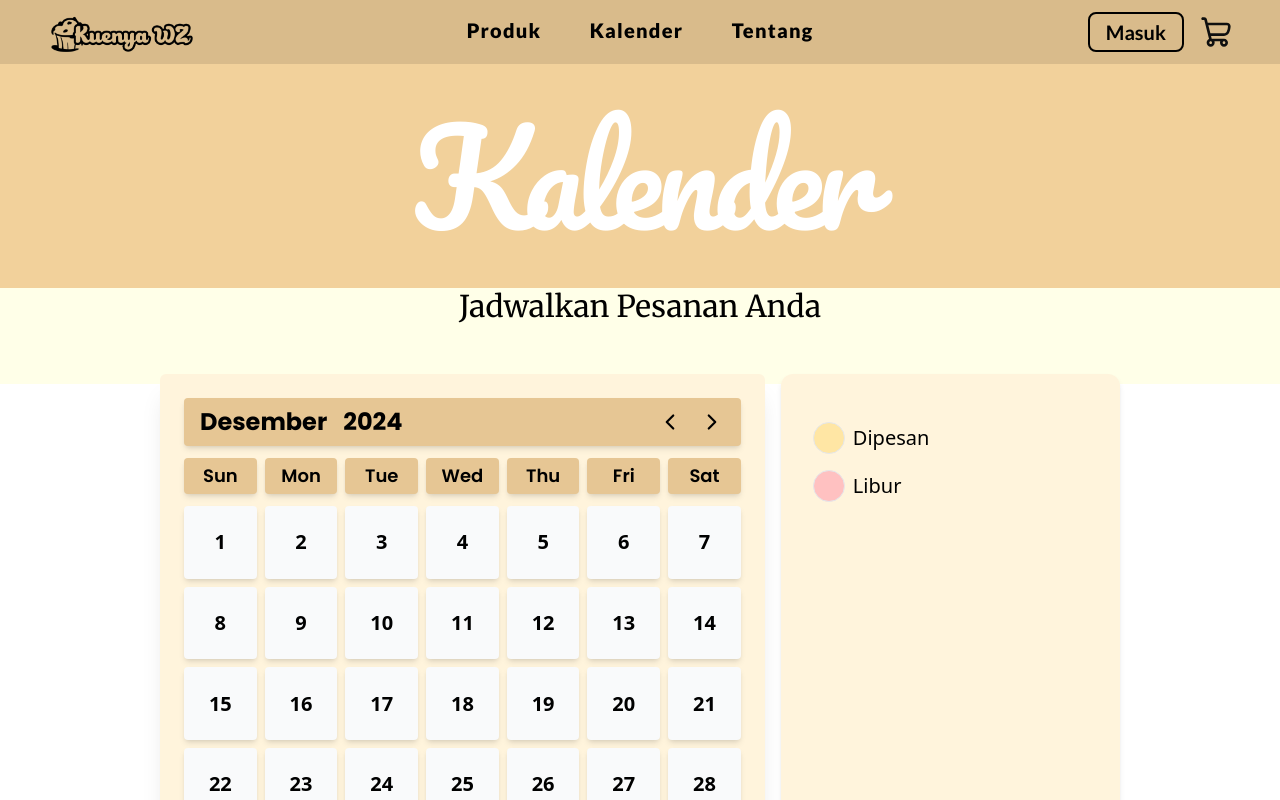
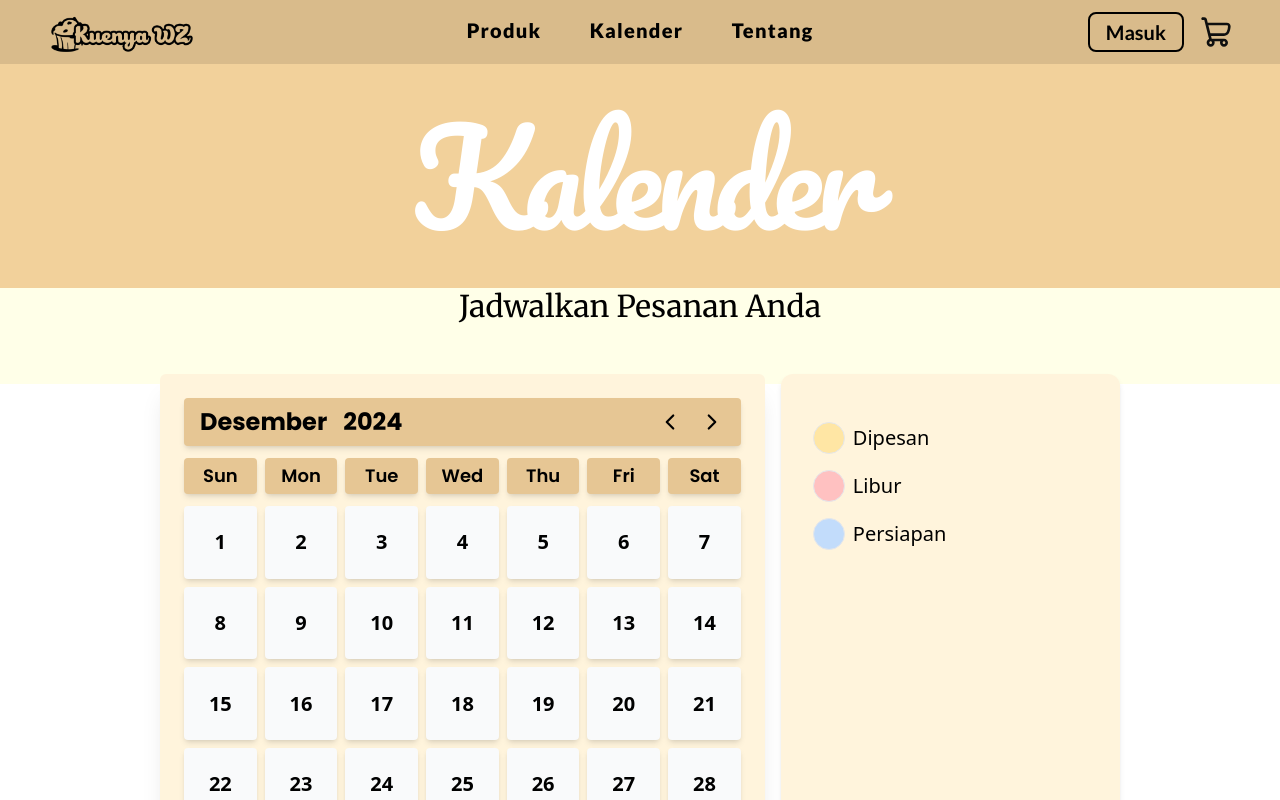
Before and after one commit to Kons-Software-House/kuenyawz-frontend, a React (Vite) app: page /calendar in a window 1280 px wide. Shown: the top 800 px of the page. Built offline with nearby package versions, Linux system fonts and the light colour scheme; no server answers; what @designbycode/tailwindcss-text-shadow would draw is missing.

Commit message:
feat: add preparation status indicator to AvailabilityTable component

```diff
--- a/src/components/user/views/CalendarView/AvailabilityTable.tsx
+++ b/src/components/user/views/CalendarView/AvailabilityTable.tsx
@@ -13,6 +13,12 @@ export default function AvailabilityTable() {
           Libur
         </p>
       </div>
+      <div className="text-inherit flex items-center gap-2">
+        <div className="aspect-[1/1] h-6 xl:h-8 bg-availability-200 border rounded-full"></div>
+        <p>
+          Persiapan
+        </p>
+      </div>
       <div className="h-full flex items-end text-sm underline underline-offset-2 font-clear">
         <p>
           Tiap Pesanan memerlukan waktu minimal 2 hari sebelum hari-H
```
